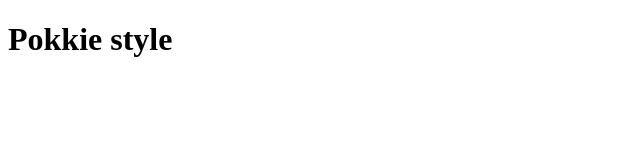
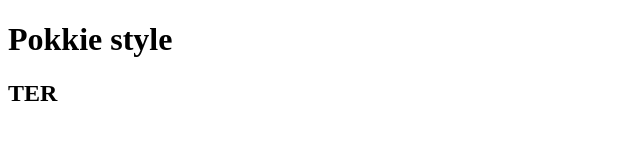
Before and after one commit to Pongsakorn2341/6310682718.github.io, a plain HTML site: page index.html in a window 1280 px wide. Shown: the full height of the page, 0-640 px from the left. Drawn offline with Linux system fonts and the light colour scheme.

Commit message:
add text

```diff
--- a/index.html
+++ b/index.html
@@ -10,6 +10,7 @@
 
 <body>
   <h1>Pokkie style</h1>
+  <h2>TER</h2>
 </body>
 
 </html>
```
